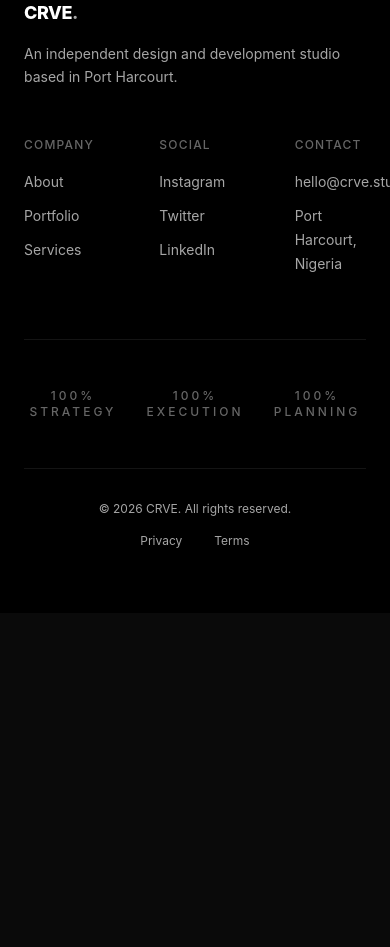
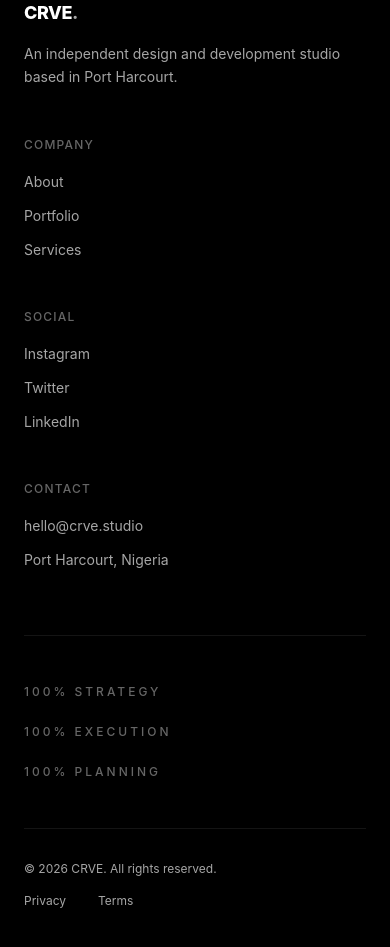
Before and after one commit to spivak321c/CRVE, a Next.js app: page /team in a window 390 px wide. Shown: the part 2600-3547 px from the top of the page. Before the commit the page ends 3213 px from the top, so only its background shows below. Built offline with nearby package versions, Linux system fonts and the light colour scheme.

Commit message:
refactor: update footer layout and add transition effects to links
Co-authored-by: simon <189878559+spivak321c@users.noreply.github.com>

```diff
--- a/components/footer.tsx
+++ b/components/footer.tsx
@@ -4,57 +4,67 @@ export function Footer() {
   return (
     <footer className="border-t border-white/[0.08] py-16 px-6 md:px-12">
       <div className="max-w-[1400px] mx-auto">
-        <div className="flex flex-col md:flex-row justify-between items-start gap-12 mb-16">
-          <div>
+        {/* Main Footer Content */}
+        <div className="grid grid-cols-1 md:grid-cols-4 gap-12 mb-16">
+          {/* Logo and Description */}
+          <div className="md:col-span-1">
             <Link href="/" className="text-lg font-extrabold tracking-tight text-white">
               CRVE<span className="text-[#a6a6a6]">.</span>
             </Link>
-            <p className="text-sm text-[#a6a6a6] mt-4 max-w-xs leading-relaxed">
+            <p className="text-sm text-[#a6a6a6] mt-4 leading-relaxed">
               An independent design and development studio based in Port Harcourt.
             </p>
           </div>
-          <div className="grid grid-cols-3 gap-16">
+
+          {/* Company Links */}
           <div>
             <h4 className="text-xs font-medium uppercase tracking-widest text-white/40 mb-4">Company</h4>
             <ul className="space-y-2.5">
-                <li><Link href="/about" className="nav-link text-sm text-[#a6a6a6] hover:text-white">About</Link></li>
-                <li><Link href="/portfolio" className="nav-link text-sm text-[#a6a6a6] hover:text-white">Portfolio</Link></li>
-                <li><Link href="/services" className="nav-link text-sm text-[#a6a6a6] hover:text-white">Services</Link></li>
+              <li><Link href="/about" className="nav-link text-sm text-[#a6a6a6] hover:text-white transition-colors">About</Link></li>
+              <li><Link href="/portfolio" className="nav-link text-sm text-[#a6a6a6] hover:text-white transition-colors">Portfolio</Link></li>
+              <li><Link href="/services" className="nav-link text-sm text-[#a6a6a6] hover:text-white transition-colors">Services</Link></li>
             </ul>
           </div>
+
+          {/* Social Links */}
           <div>
             <h4 className="text-xs font-medium uppercase tracking-widest text-white/40 mb-4">Social</h4>
             <ul className="space-y-2.5">
-                <li><a href="#" className="nav-link text-sm text-[#a6a6a6] hover:text-white">Instagram</a></li>
-                <li><a href="#" className="nav-link text-sm text-[#a6a6a6] hover:text-white">Twitter</a></li>
-                <li><a href="#" className="nav-link text-sm text-[#a6a6a6] hover:text-white">LinkedIn</a></li>
+              <li><a href="#" className="nav-link text-sm text-[#a6a6a6] hover:text-white transition-colors">Instagram</a></li>
+              <li><a href="#" className="nav-link text-sm text-[#a6a6a6] hover:text-white transition-colors">Twitter</a></li>
+              <li><a href="#" className="nav-link text-sm text-[#a6a6a6] hover:text-white transition-colors">LinkedIn</a></li>
             </ul>
           </div>
+
+          {/* Contact */}
           <div>
             <h4 className="text-xs font-medium uppercase tracking-widest text-white/40 mb-4">Contact</h4>
             <ul className="space-y-2.5">
-                <li><a href="mailto:hello@crve.studio" className="nav-link text-sm text-[#a6a6a6] hover:text-white">hello@crve.studio</a></li>
+              <li><a href="mailto:hello@crve.studio" className="nav-link text-sm text-[#a6a6a6] hover:text-white transition-colors">hello@crve.studio</a></li>
               <li><span className="text-sm text-[#a6a6a6]">Port Harcourt, Nigeria</span></li>
             </ul>
           </div>
         </div>
-        </div>
-        <div className="grid grid-cols-3 gap-6 py-12 border-t border-white/[0.08]">
-          <div className="text-center">
+
+        {/* Values Section */}
+        <div className="grid grid-cols-1 md:grid-cols-3 gap-6 py-12 border-t border-white/[0.08]">
+          <div className="text-left md:text-center">
             <p className="text-xs font-medium uppercase tracking-[0.25em] text-white/40">100% Strategy</p>
           </div>
-          <div className="text-center">
+          <div className="text-left md:text-center">
             <p className="text-xs font-medium uppercase tracking-[0.25em] text-white/40">100% Execution</p>
           </div>
-          <div className="text-center">
+          <div className="text-left md:text-center">
             <p className="text-xs font-medium uppercase tracking-[0.25em] text-white/40">100% Planning</p>
           </div>
         </div>
-        <div className="border-t border-white/[0.08] pt-8 flex flex-col md:flex-row justify-between items-center text-xs text-[#a6a6a6]">
+
+        {/* Footer Bottom */}
+        <div className="border-t border-white/[0.08] pt-8 flex flex-col md:flex-row justify-between items-start md:items-center gap-4 text-xs text-[#a6a6a6]">
           <p>&copy; 2026 CRVE. All rights reserved.</p>
-          <div className="flex gap-8 mt-4 md:mt-0">
-            <a href="#" className="nav-link hover:text-white">Privacy</a>
-            <a href="#" className="nav-link hover:text-white">Terms</a>
+          <div className="flex gap-8">
+            <a href="#" className="nav-link hover:text-white transition-colors">Privacy</a>
+            <a href="#" className="nav-link hover:text-white transition-colors">Terms</a>
           </div>
         </div>
       </div>
```
Lines whose indentation alone changed are shown as unchanged.
